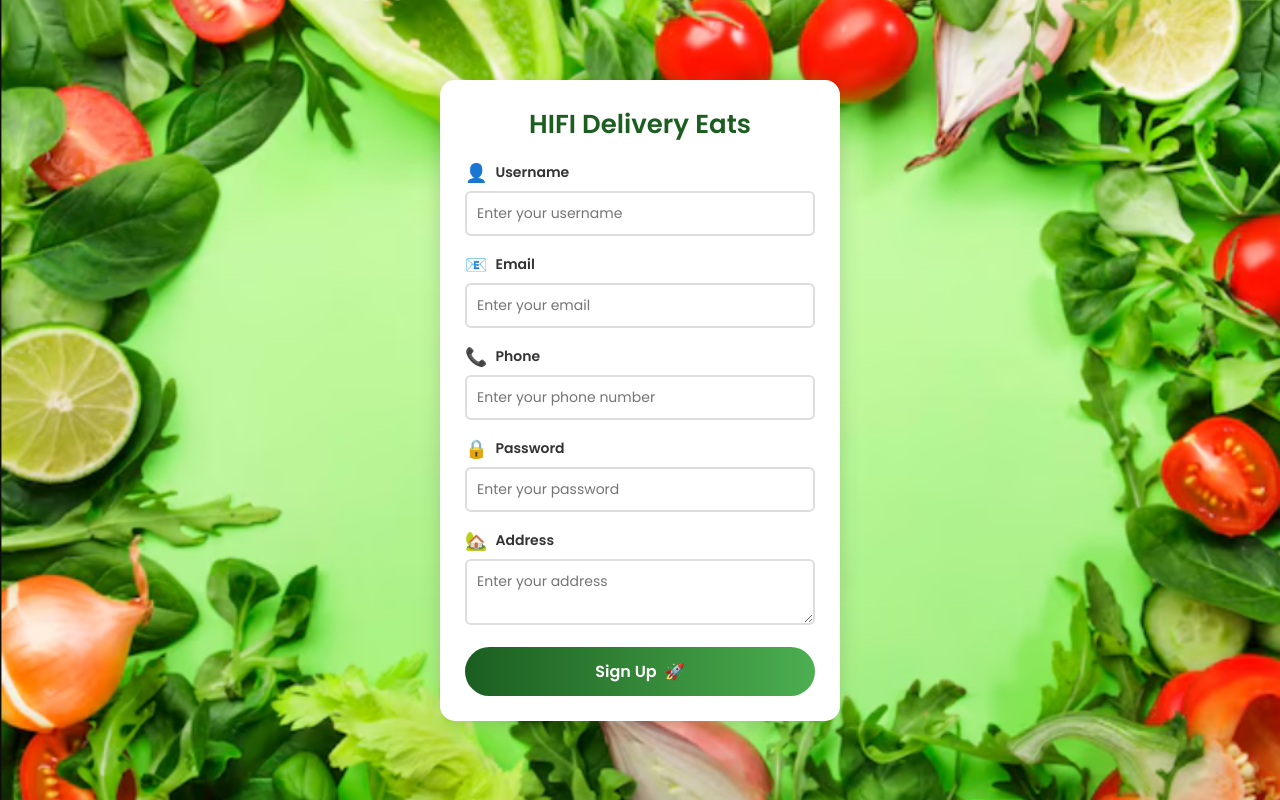
After one commit to Honey22205/Hifi, a Python web app: template templates/signup.html in a window 1280 px wide. The commit adds this page. Run offline with Jinja, Linux system fonts and the light colour scheme; the template is opened without the code that fills it, so the values that code supplies are empty.

Commit message:
Added login and signup pages

```diff
--- /dev/null
+++ b/templates/signup.html
@@ -0,0 +1,186 @@
+<!DOCTYPE html>
+<html lang="en">
+<head>
+    <meta charset="UTF-8">
+    <meta name="viewport" content="width=device-width, initial-scale=1.0">
+    <title>Signup - HIFI Delivery Eats</title>
+    <link href="https://fonts.googleapis.com/css2?family=Poppins:wght@300;400;600&display=swap" rel="stylesheet">
+    <style>
+        * {
+            margin: 0;
+            padding: 0;
+            box-sizing: border-box;
+            font-family: 'Poppins', sans-serif;
+        }
+
+        body {
+            background: url("/static/img/login\ \(2\).png") no-repeat center center/cover;
+            display: flex;
+            justify-content: center;
+            align-items: center;
+            height: 100vh;
+        }
+
+        .signup-container {
+            background: white;
+            padding: 25px;
+            border-radius: 15px;
+            box-shadow: 0px 4px 20px rgba(0, 0, 0, 0.15);
+            width: 400px;
+            text-align: center;
+            animation: fadeIn 0.8s ease-in-out;
+        }
+
+        @keyframes fadeIn {
+            from { opacity: 0; transform: translateY(-20px); }
+            to { opacity: 1; transform: translateY(0); }
+        }
+
+        h2 {
+            color: #1b5e20;
+            font-weight: 700;
+            margin-bottom: 15px;
+            font-size: 26px;
+        }
+
+        .input-group {
+            position: relative;
+            margin-bottom: 15px;
+            text-align: left;
+        }
+
+        .input-group label {
+            display: flex;
+            align-items: center;
+            font-size: 14px;
+            font-weight: bold;
+            margin-bottom: 5px;
+            color: #333;
+        }
+
+        .input-group label span {
+            font-size: 18px;
+            margin-right: 8px;
+        }
+
+        .input-group input, .input-group textarea {
+            width: 100%;
+            padding: 10px;
+            border: 2px solid #ddd;
+            border-radius: 6px;
+            font-size: 14px;
+            transition: border 0.3s;
+        }
+
+        .input-group input:focus, .input-group textarea:focus {
+            border-color: #1b5e20;
+            outline: none;
+        }
+
+        .signup-btn {
+            background: linear-gradient(90deg, #1b5e20, #4caf50);
+            color: white;
+            border: none;
+            padding: 12px;
+            width: 100%;
+            border-radius: 50px;
+            font-size: 16px;
+            cursor: pointer;
+            transition: 0.3s;
+            font-weight: bold;
+            display: flex;
+            align-items: center;
+            justify-content: center;
+        }
+
+        .signup-btn span {
+            margin-left: 8px;
+        }
+
+        .signup-btn:hover {
+            background: #256429;
+        }
+
+        .error {
+            color: red;
+            font-size: 12px;
+            margin-top: 3px;
+            text-align: left;
+        }
+    </style>
+</head>
+<body>
+
+    <div class="signup-container">
+        <h2>HIFI Delivery Eats</h2>
+
+        <form id="signup-form">
+            <div class="input-group">
+                <label for="username"><span>👤</span>Username</label>
+                <input type="text" id="username" placeholder="Enter your username" required>
+            </div>
+
+            <div class="input-group">
+                <label for="email"><span>📧</span>Email</label>
+                <input type="email" id="email" placeholder="Enter your email" required>
+                <p class="error" id="email-error"></p>
+            </div>
+
+            <div class="input-group">
+                <label for="phone"><span>📞</span>Phone</label>
+                <input type="text" id="phone" placeholder="Enter your phone number" required>
+                <p class="error" id="phone-error"></p>
+            </div>
+
+            <div class="input-group">
+                <label for="password"><span>🔒</span>Password</label>
+                <input type="password" id="password" placeholder="Enter your password" required>
+                <p class="error" id="password-error"></p>
+            </div>
+
+            <div class="input-group">
+                <label for="address"><span>🏡</span>Address</label>
+                <textarea id="address" rows="2" placeholder="Enter your address" required></textarea>
+            </div>
+
+            <button type="submit" class="signup-btn">Sign Up <span>🚀</span></button>
+        </form>
+    </div>
+
+    <script>
+        document.getElementById("signup-form").addEventListener("submit", function(event) {
+            event.preventDefault(); // Prevent form submission
+
+            let email = document.getElementById("email").value;
+            let phone = document.getElementById("phone").value;
+            let password = document.getElementById("password").value;
+            let emailError = document.getElementById("email-error");
+            let phoneError = document.getElementById("phone-error");
+            let passwordError = document.getElementById("password-error");
+
+            emailError.innerText = "";
+            phoneError.innerText = "";
+            passwordError.innerText = "";
+
+            let emailRegex = /^[^\s@]+@[^\s@]+\.[^\s@]+$/;
+            if (!emailRegex.test(email)) {
+                emailError.innerText = "Invalid email format";
+                return;
+            }
+
+            if (phone.length !== 10 || isNaN(phone)) {
+                phoneError.innerText = "Phone number must be 10 digits";
+                return;
+            }
+
+            if (password.length < 6) {
+                passwordError.innerText = "Password must be at least 6 characters";
+                return;
+            }
+
+            alert("Signup successful!");
+        });
+    </script>
+
+</body>
+</html>
```
Also changed, not shown: static/css/style.css (+83 -45 lines), static/js/script.js (deleted, +0 -84 lines), templates/index.html (+141 -0 lines), templates/static/css/style.css (added, +75 -0 lines), templates/static/js/script.js (added, +10 -0 lines), static/img/login (2).png (added).
